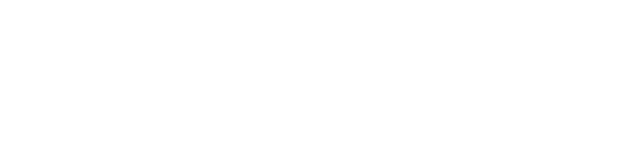
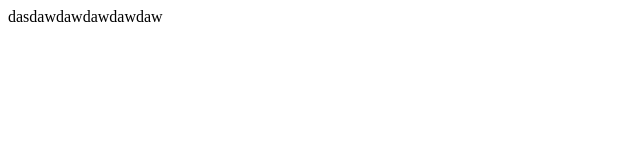
Before and after one commit to legojanek2004/stronax, a plain HTML site: page index.html in a window 1280 px wide. Shown: the whole page, without its empty margins (0-640 px from the left). Drawn offline with Linux system fonts and the light colour scheme.

Commit message:
Update index.html

```diff
--- a/index.html
+++ b/index.html
@@ -1,5 +1,5 @@
 <!DOCTYPE html>
 <html>
 <head></head>
-<body></body>
+<body> dasdawdawdawdawdaw</body>
 </html>
```
